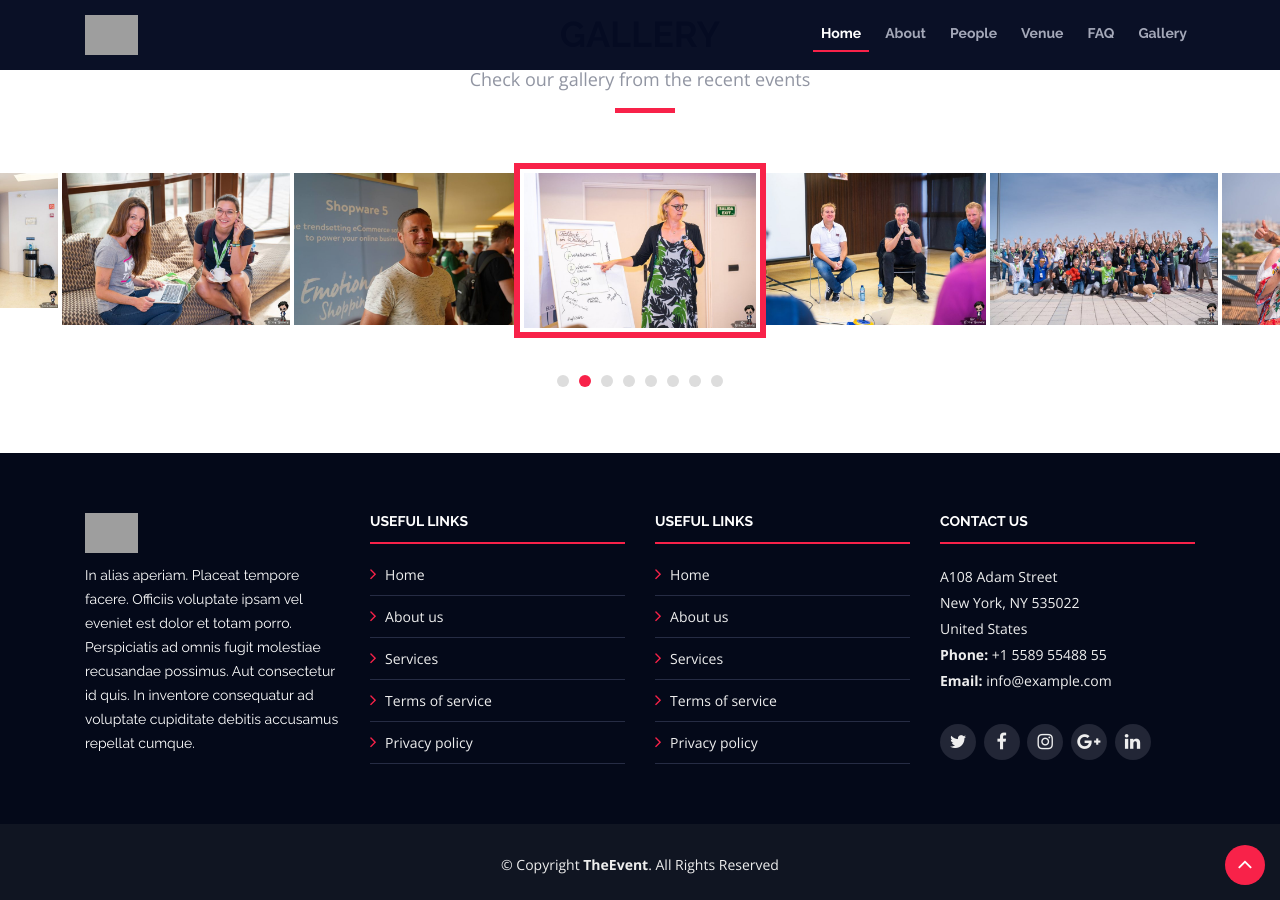
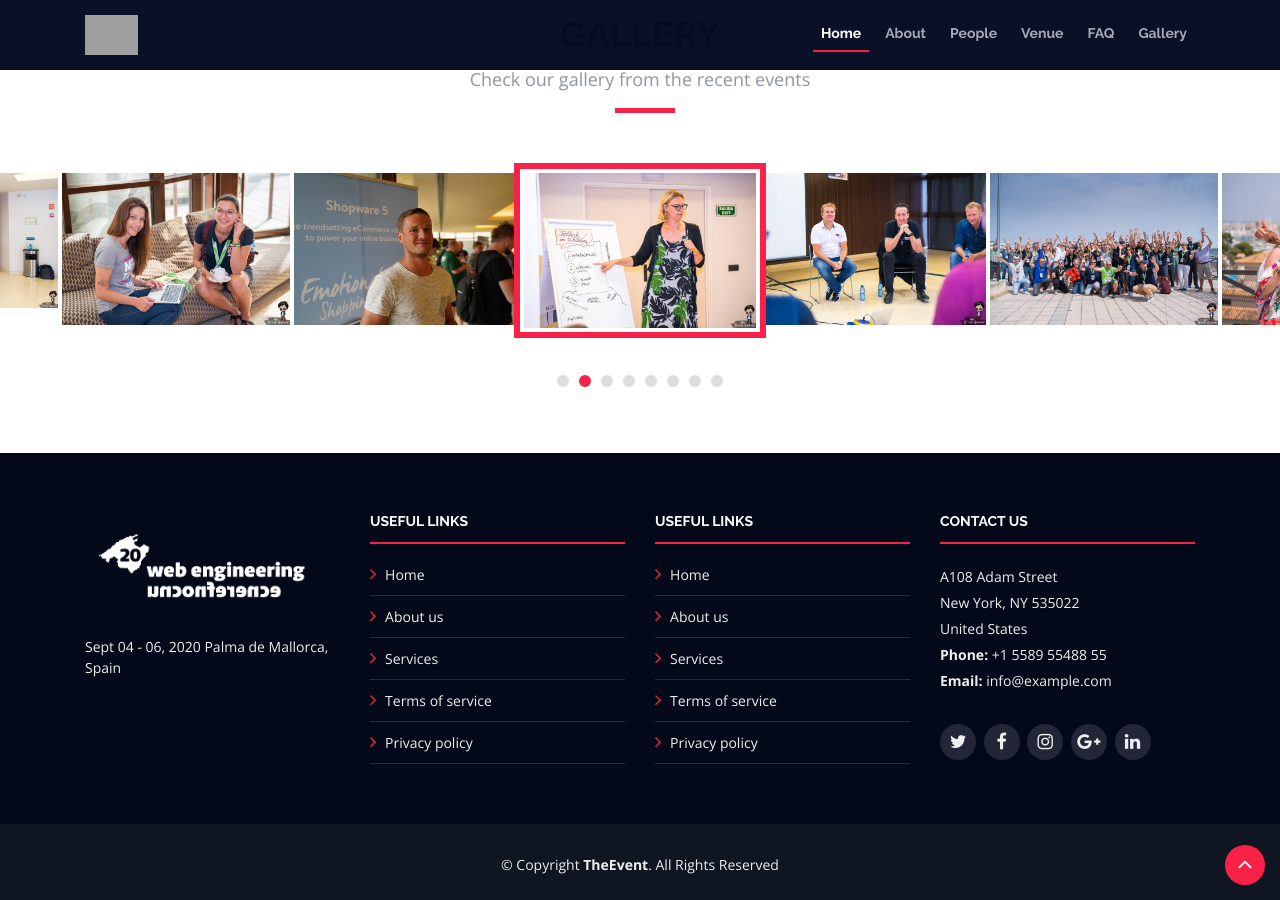
Before and after one commit to weuc/weuc.eu, a Jekyll site: the page built from index.html, in a window 1280 px wide and 900 px high, scrolled down 3802 px. Built offline with Jekyll 4.4.1, drawn with Linux system fonts in a browser that asks for light colours; grey boxes are pictures that could not be loaded.

Commit message:
add footer logo

```diff
--- a/_layouts/default.html
+++ b/_layouts/default.html
@@ -50,9 +50,9 @@
       <div class="container">
         <div class="row">
 
-          <div class="col-lg-3 col-md-6 footer-info">
-            <img src="assets/img/logo.png" alt="TheEvenet">
-            <p>In alias aperiam. Placeat tempore facere. Officiis voluptate ipsam vel eveniet est dolor et totam porro. Perspiciatis ad omnis fugit molestiae recusandae possimus. Aut consectetur id quis. In inventore consequatur ad voluptate cupiditate debitis accusamus repellat cumque.</p>
+          <div class="col-lg-3 col-md-6">
+            <img src="assets/img/logoFooter.png" width="240" alt="Web Engineering Unconference">
+            <p>Sept 04 - 06, 2020 Palma de Mallorca, Spain</p>
           </div>
 
           <div class="col-lg-3 col-md-6 footer-links">
```
Also changed, not shown: assets/img/logoFooter.png (added).
